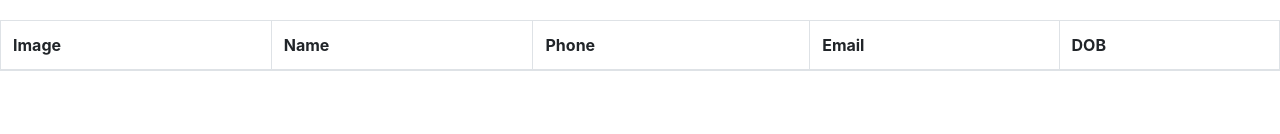
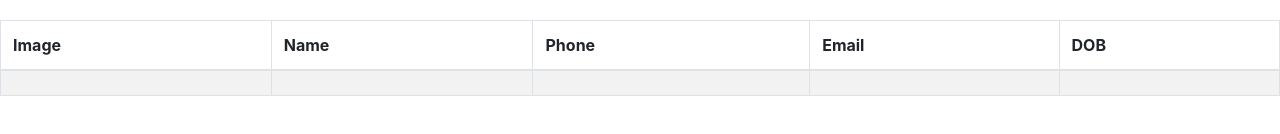
Before and after one commit to TheBrellis/React-Employee-Directory, a React (Create React App) app: page / in a window 1280 px wide. Shown: the part 274-408 px from the top of the page. Built offline with nearby package versions, Linux system fonts and the light colour scheme.

Commit message:
including empty TableData componenet

```diff
--- a/src/components/InfoTable.js
+++ b/src/components/InfoTable.js
@@ -1,8 +1,9 @@
 // npm imports
 import React from "react";
-// Bootstrap Import
+// Bootstrap imports
 import Table from 'react-bootstrap/Table';
-
+// Local imports
+import TableData from "./TableData";
 
 export default function InfoTable () {
 
@@ -15,6 +16,7 @@ export default function InfoTable () {
                 <th>Email</th>
                 <th>DOB</th>
             </thead>
+            <TableData />
         </Table>
     )
 }
--- /dev/null
+++ b/src/components/TableData.js
@@ -0,0 +1,17 @@
+// npm imports
+import React from "react";
+
+export default function TableData () {
+
+    return (
+        <tbody>
+            <tr>
+                <td></td>
+                <td></td>
+                <td></td>
+                <td></td>
+                <td></td>
+            </tr>
+        </tbody>
+    )
+}
```
